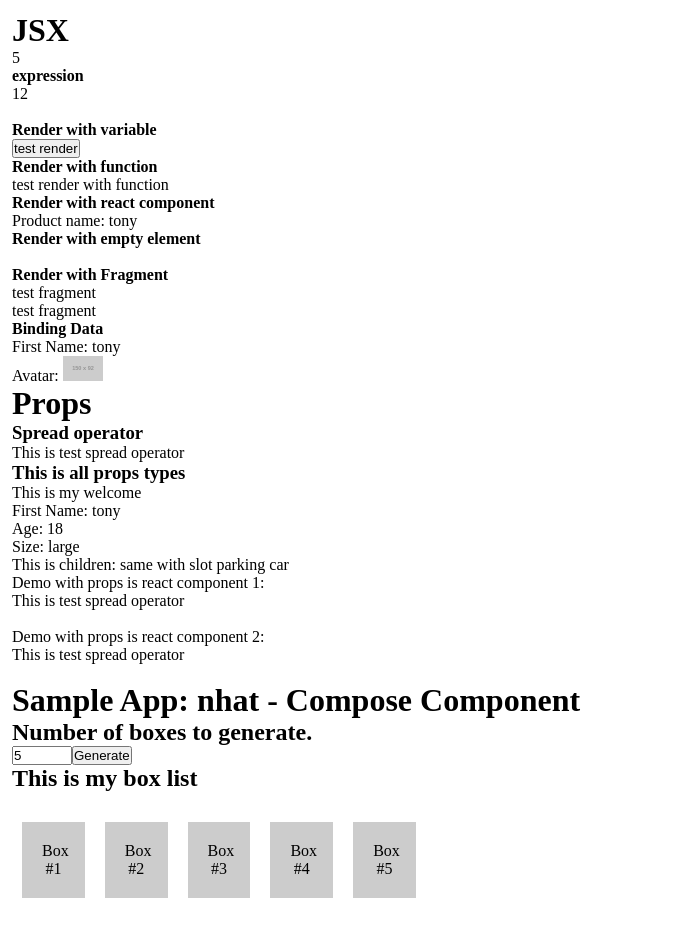
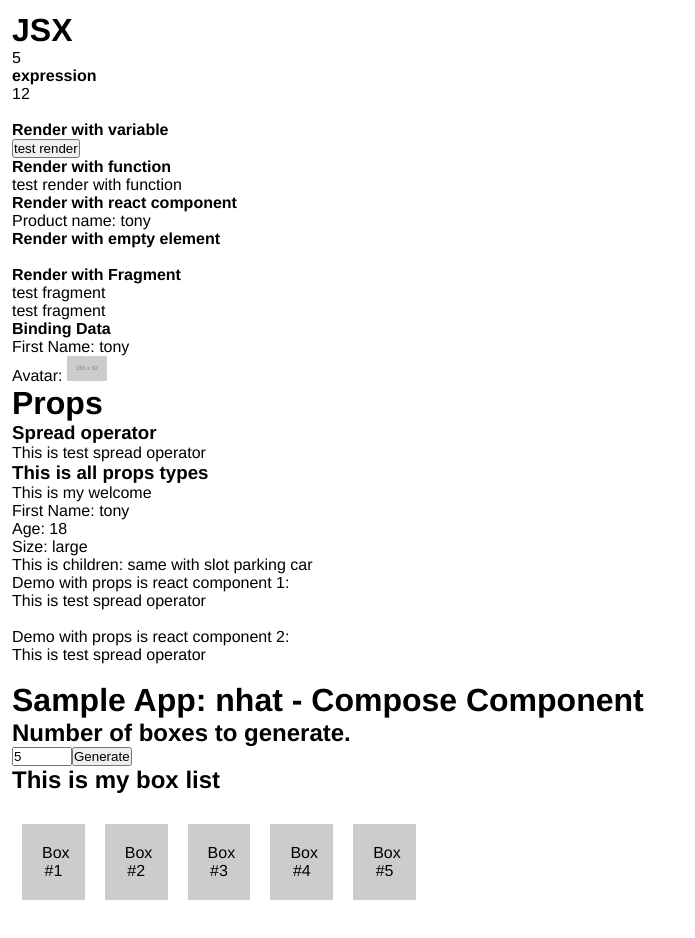
Before and after one commit to thanhphu0911/react-course-foundation, a React (Vite) app: page / in a window 1280 px wide. Both pictures are taken after typing "5" into the empty fields and a click on the button "Generate". Shown: the top 938 px of the page, without its empty margins (0-695 px from the left). Built offline with nearby package versions, Linux system fonts and the light colour scheme.

Commit message:
generate box

```diff
--- a/src/components/BoxList.jsx
+++ b/src/components/BoxList.jsx
@@ -1,13 +1,32 @@
  // eslint-disable-next-line react/prop-types
- function BoxList({boxes, boxesLength}){
+ function BoxList({boxes, boxesLength, handleChangeColor}){
 
     return (
         <>
             <h2>This is my box list</h2>
 
             <div style={{ marginTop: 20, width: '50%'}}>
-            {boxesLength > 0 ? boxes : <div>No box</div>}
-      </div>
+                <ul>
+                    {boxesLength > 0 ? (
+                        <>
+                            {boxes.map((box, boxIndex) => {
+                                return (
+                                    <li
+                                        key={box.id}
+                                        className="divBox"
+                                        style={{ backgroundColor: box.bgColor }}
+                                        onClick={() => handleChangeColor(box.id)}
+                                    >
+                                        Box #{boxIndex + 1}
+                                    </li>
+                                )
+                            })}
+                        </>
+                    ) : (
+                        <div>No box</div>
+                    )}
+                </ul>
+            </div>
         </>
     );
 }
--- a/src/index.css
+++ b/src/index.css
@@ -1,3 +1,90 @@
 html {
   padding: 12px;
 }
+
+* {
+  box-sizing: border-box;
+}
+
+body {
+  font-family: "Helvetica Neue",Helvetica,Arial;
+  margin: 0;
+  padding: 0;
+
+}
+.container {
+  display: flex;
+  flex-direction: column;
+  border: 1px solid   gray;
+  max-width: 30%;
+  margin: 1rem;
+  border-radius: 10px;
+  overflow: hidden;
+}
+.blue-color {
+  background-color: blue
+}
+.container-header {
+  background-color: orange;
+  width: 100%;
+  padding: 0.5rem 1rem;
+  color: white;
+  border: none;
+}
+
+.container-header2 {
+  background-color: lightblue;
+  width: 100%;
+  padding: 0.5rem 1rem;
+  color: lightblack;
+  border: none;
+  text-align: center;
+}
+.container-title {
+  margin: 0;
+  font-weight: bold;
+
+}
+.btn {
+  margin: 1rem;
+  color: gray;
+  background-color: white;
+  padding: 0.7rem, 1rem;
+  border-radius: 10px;
+  border: 2px solid black;
+
+}
+.btn:hover {
+  color: white;
+  background-color: gray;
+  cursor: pointer;
+}
+.container-btn {
+  margin: 1rem;
+  width: 15%;
+
+  color: lightslategray;
+  background-color: white;
+  padding: 10px 10px;
+  border-radius: 10px;
+  border: 2px solid black;
+}
+.container-btn:hover {
+  color: white;
+  background-color: gray;
+  cursor: pointer;
+}
+.container-body {
+  display: flex;
+  align-items: center;
+  justify-content: center;
+}
+.divBox {
+  width: 10%;
+  padding: 20px;
+  margin: 10px;
+  text-align: center;
+  color: black;
+  float: left;
+  list-style: none;
+}
--- a/src/sampleApp/nhat/HandleGenerateBox.jsx
+++ b/src/sampleApp/nhat/HandleGenerateBox.jsx
@@ -1,45 +1,49 @@
 import { useState } from "react";
 import BoxList from "../../components/BoxList";
 import NhatGenerateBox from "./NhatGenerateBox";
-import "./style.css";
 
 export default function HandleGenerateBox(){
     const [numBoxes, setNumBoxes] = useState(0);
-    const [boxes, setBoxes] = useState(['']);
-    const [changeColor, setChangeColor] = useState("#cccccc");
+    const [boxes, setBoxes] = useState([]);
 
-    function handleChangeColor() {
-    const randomColor = "#" + Math.random().toString(16).slice(2, 8);
-    setChangeColor((changeColor) => (changeColor = randomColor));
-    console.log("color: " + changeColor);
+    function handleChangeColor(boxId) {
+        const randomColor = Math.floor(Math.random()*16777215).toString(16);
+        const boxIndex = boxes.findIndex(box => box.id === boxId);
+        if(boxIndex === -1) return;
+
+        const cloneBoxes = [...boxes];
+        cloneBoxes[boxIndex].bgColor = `#${randomColor}`;
+        setBoxes(cloneBoxes);
     }
 
     function handleSubmit(e) {
         e.preventDefault();
-        if (!numBoxes || numBoxes === 0) return;
-        console.log("boxes",boxes);
+        if (!numBoxes || numBoxes === 0) return; // clean code -> return early
+
         const newBoxes = [];
-        for (var i =1; i <= numBoxes; i++){
-            newBoxes.push(
-                <ul>
-                    <li className="divBox"
-                    key={i}
-                    style={{backgroundColor: `${changeColor}`}}
-                    onClick={handleChangeColor}
-                    >
-                        Box #{i}
-                    </li>
-                </ul>
+        for (let i = 0; i < numBoxes; i++) {
+            const boxItem = {
+                id: Math.floor(Math.random() * 300 + i),
+                text: `Box ${i + 1}`,
+                bgColor: '#cccccc'
+            }
+            newBoxes.push(boxItem)
+        }
+        setBoxes(newBoxes);
+    }
 
-
-            );
-            setBoxes(newBoxes);
-        }
-    }
     return (
         <>
-        <NhatGenerateBox boxes={boxes} setNumBoxes={setNumBoxes} onHandleSubmit={handleSubmit}/>
-        <BoxList boxes={boxes} boxesLength={boxes.length} />
+            <NhatGenerateBox
+                boxes={boxes}
+                setNumBoxes={setNumBoxes}
+                onHandleSubmit={handleSubmit}
+            />
+            <BoxList
+                boxes={boxes}
+                boxesLength={boxes.length}
+                handleChangeColor={handleChangeColor}
+            />
         </>
     )
 }
```
Also changed, not shown: src/sampleApp/nhat/NhatGenerateBox.jsx (+6 -5 lines).
